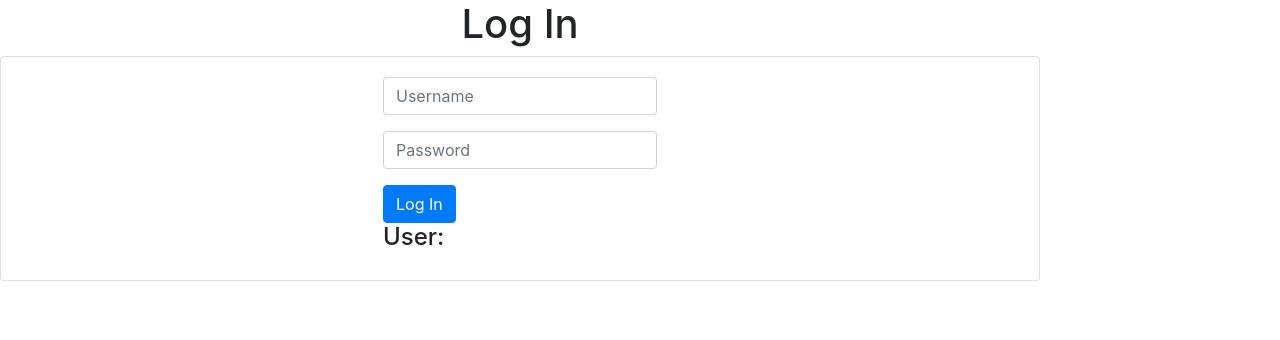
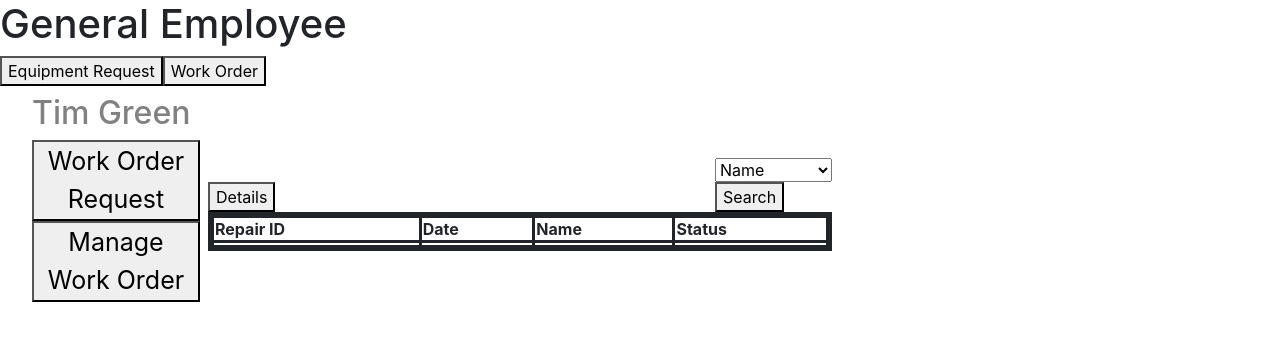
Before and after one commit to JobeFarkley/sdt-inventory-cfscqx, an Angular app: page /it-employee-details in a window 1280 px wide. Shown: the top 340 px of the page. Built offline with nearby package versions, Linux system fonts and the light colour scheme.

Commit message:
3 files modified

```diff
--- a/src/app/app.component.html
+++ b/src/app/app.component.html
@@ -1,4 +1 @@
-
-
-
-<app-login></app-login>
+<app-employee-details></app-employee-details>
--- a/src/app/employee-details/employee-details.component.html
+++ b/src/app/employee-details/employee-details.component.html
@@ -6,5 +6,6 @@
 
        <button routerLink ="/repair-request" routerLinkActive ="active">Work Order</button>
     </nav>
+    <router-outlet></router-outlet>
 
 </div>
```
Also changed, not shown: src/app/repair-request/repair-request.component.html (line endings or trailing spaces).
